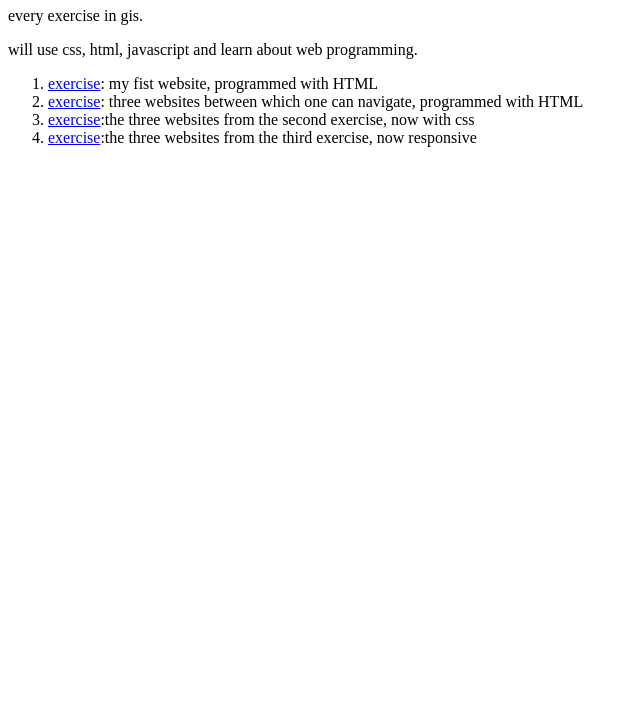
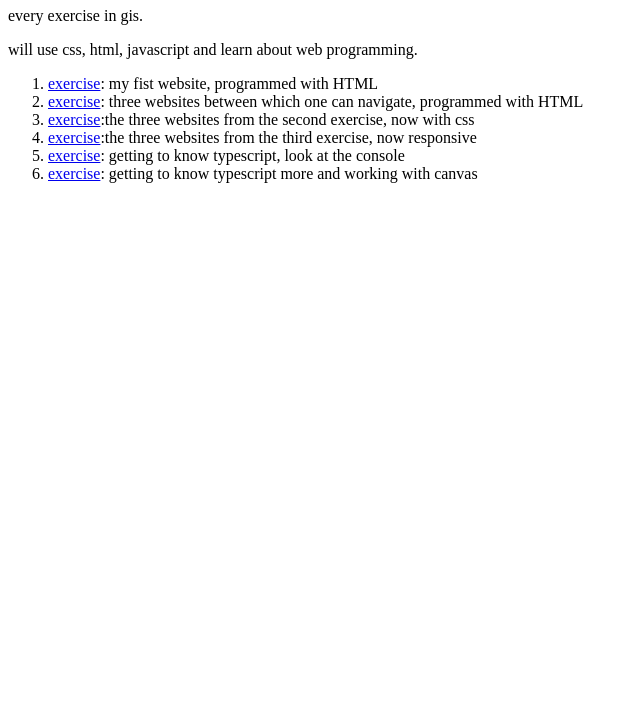
Before and after one commit to mikanthrop/GIS-SoSe-2021, a plain HTML site: page index.html in a window 1280 px wide. Shown: the part 73-800 px from the top of the page, without its empty margins (0-640 px from the left). Drawn offline with Linux system fonts and the light colour scheme.

Commit message:
updated overall index with the new exercise links

```diff
--- a/index.html
+++ b/index.html
@@ -23,6 +23,8 @@
             <li><a href="https://mikanthrop.github.io/GIS-SoSe-2021/Kapitel_1/Kapitel_1.2/Portfolio.html">exercise</a>: three websites between which one can navigate, programmed with HTML</li>
             <li><a href="https://mikanthrop.github.io/GIS-SoSe-2021/Kapitel_1/Kapitel_1.3/Portfolio.html">exercise</a>:the three websites from the second exercise, now with css</li>
             <li><a href="https://mikanthrop.github.io/GIS-SoSe-2021/Kapitel_1/Kapitel_1.4/Portfolio.html">exercise</a>:the three websites from the third exercise, now responsive </li>
+            <li><a href="https://mikanthrop.github.io/GIS-SoSe-2021/Kapitel_2/Kapitel_2.1/index.html">exercise</a>: getting to know typescript, look at the console</li>
+            <li><a href="https://mikanthrop.github.io/GIS-SoSe-2021/Kapitel_2/Kapitel_2.2/index.html">exercise</a>: getting to know typescript more and working with canvas</li>
         </ol>
 
     </main>
```
